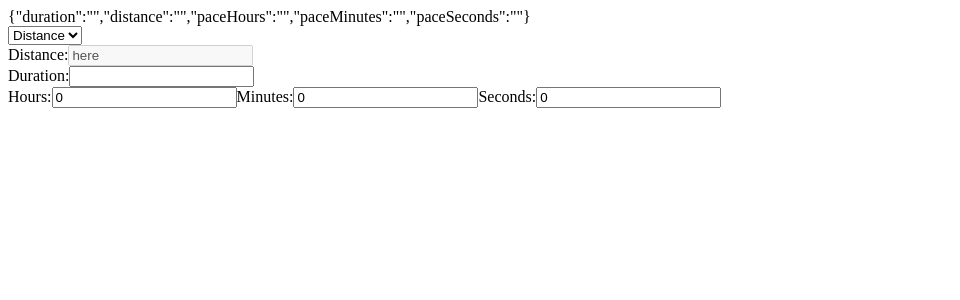
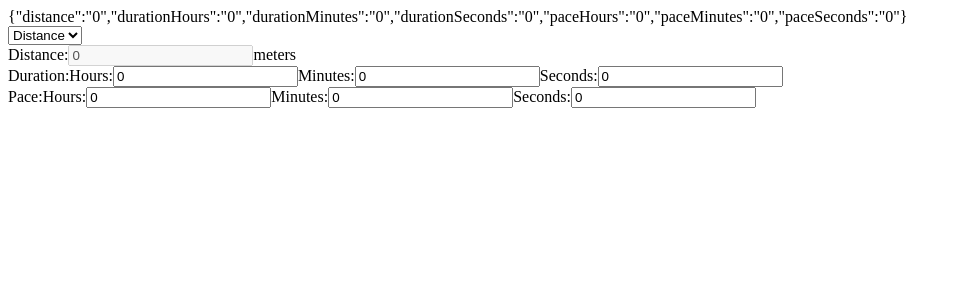
Before and after one commit to lauratpa/pace-calculator, a React (Vite) app: page / in a window 1280 px wide. Shown: the top 300 px of the page, without its empty margins (0-960 px from the left). Built offline with nearby package versions, Linux system fonts and the light colour scheme.

Commit message:
Refactoring duration to use separate input boxes

```diff
--- a/src/App.jsx
+++ b/src/App.jsx
@@ -7,11 +7,13 @@ import useFormFields from "./useFormFields.jsx";
 
 const App = () => {
   const [fields, setFields] = useFormFields({
-    duration: "",
-    distance: "",
-    paceHours: "",
-    paceMinutes: "",
-    paceSeconds: "",
+    distance: "0",
+    durationHours: "0",
+    durationMinutes: "0",
+    durationSeconds: "0",
+    paceHours: "0",
+    paceMinutes: "0",
+    paceSeconds: "0",
   });
 
   const [targetVariable, setTargetVariable] = useState("distance");
--- a/src/DistanceCalculator.jsx
+++ b/src/DistanceCalculator.jsx
@@ -4,22 +4,32 @@ import DurationInput from "./DurationInput.jsx";
 import PaceInput from "./PaceInput.jsx";
 
 const DistanceCalculator = ({ fields, setFields }) => {
-  const [distance, setDistance] = useState("here");
+  const [distance, setDistance] = useState(0);
+  const displayDistance = `${distance.toLocaleString()}`;
 
   useEffect(() => {
     const pace =
       fields.paceHours * 60 + fields.paceMinutes + fields.paceSeconds / 60;
 
-    if (fields.duration > 0 && pace > 0) {
-      setDistance((fields.duration / pace) * 1000);
+    const duration =
+      fields.durationHours * 60 +
+      fields.durationMinutes +
+      fields.durationSeconds / 60;
+
+    if (duration > 0 && pace > 0) {
+      setDistance((duration / pace) * 1000);
     }
   }, [fields, setFields]);
 
   return (
     <div>
-      <DistanceInput value={distance} setValues={setFields} disabled={true} />
+      <DistanceInput
+        value={displayDistance}
+        setValues={setFields}
+        disabled={true}
+      />
       <DurationInput
-        value={fields.duration}
+        value={fields.durationMinutes}
         setValues={setFields}
         disabled={false}
       />
--- a/src/DistanceInput.jsx
+++ b/src/DistanceInput.jsx
@@ -1,21 +1,22 @@
 import React from "react";
-import UseInput from "./useInput.jsx";
+import NumberInput from "./NumberInput.jsx";
 
-const DistanceInput = ({ value, setValues, disabled }) => {
+const DistanceNumberInput = ({ value, setValues, disabled }) => {
   const onChange = (e) => {
     setValues("distance", +e.target.value);
   };
 
   return (
     <div>
-      <UseInput
+      <NumberInput
         label="Distance"
         value={value}
         onChange={onChange}
         disabled={disabled}
       />
+      meters
     </div>
   );
 };
 
-export default DistanceInput;
+export default DistanceNumberInput;
--- a/src/DurationCalculator.jsx
+++ b/src/DurationCalculator.jsx
@@ -3,8 +3,12 @@ import DistanceInput from "./DistanceInput.jsx";
 import DurationInput from "./DurationInput.jsx";
 import PaceInput from "./PaceInput.jsx";
 
-const DistanceCalculator = ({ fields, setFields }) => {
-  const [duration, setDuration] = useState("here");
+const DurationCalculator = ({ fields, setFields }) => {
+  const [duration, setDuration] = useState("0");
+
+  const hours = Math.floor(duration / 60);
+  const minutes = Math.floor(duration - hours * 60);
+  const seconds = (duration - hours * 60 - minutes) * 60;
 
   useEffect(() => {
     const pace =
@@ -32,4 +36,4 @@ const DistanceCalculator = ({ fields, setFields }) => {
   );
 };
 
-export default DistanceCalculator;
+export default DurationCalculator;
--- a/src/DurationInput.jsx
+++ b/src/DurationInput.jsx
@@ -1,19 +1,44 @@
 import React from "react";
-import UseInput from "./useInput.jsx";
+import NumberInput from "./NumberInput.jsx";
 
-const DurationInput = ({ value, setValues, disabled }) => {
-  const onChange = (e) => {
-    setValues("duration", +e.target.value);
+const DurationNumberInput = ({ value, setValues, disabled }) => {
+  const onHoursChange = (e) => {
+    setValues("durationHours", +e.target.value);
+  };
+  const onMinutesChange = (e) => {
+    setValues("durationMinutes", +e.target.value);
+  };
+  const onSecondsChange = (e) => {
+    setValues("durationSeconds", +e.target.value);
   };
 
+  const hours = Math.floor(value / 60);
+  const minutes = Math.floor(value - hours * 60);
+  const seconds = (value - hours * 60 - minutes) * 60;
+
   return (
-    <UseInput
-      label="Duration"
-      value={value}
-      onChange={onChange}
-      disabled={disabled}
-    />
+    <div>
+      Duration:
+      <NumberInput
+        label="Hours"
+        value={hours}
+        onChange={onHoursChange}
+        disabled={disabled}
+      />
+      <NumberInput
+        label="Minutes"
+        value={minutes}
+        onChange={onMinutesChange}
+        disabled={disabled}
+      />
+      <NumberInput
+        label="Seconds"
+        value={seconds}
+        onChange={onSecondsChange}
+        disabled={disabled}
+      />
+    </div>
   );
 };
 
-export default DurationInput;
+export default DurationNumberInput;
--- a/src/useInput.jsx
+++ b/src/NumberInput.jsx
@@ -1,6 +1,6 @@
 import React from "react";
 
-const useInput = ({ label, value, onChange, disabled }) => {
+const NumberInput = ({ label, value, onChange, disabled }) => {
   return (
     <label>
       {label}:
@@ -16,4 +16,4 @@ const useInput = ({ label, value, onChange, disabled }) => {
   );
 };
 
-export default useInput;
+export default NumberInput;
--- a/src/PaceCalculator.jsx
+++ b/src/PaceCalculator.jsx
@@ -4,11 +4,16 @@ import DurationInput from "./DurationInput.jsx";
 import PaceInput from "./PaceInput.jsx";
 
 const PaceCalculator = ({ fields, setFields }) => {
-  const [pace, setPace] = useState("");
+  const [pace, setPace] = useState("0");
 
   useEffect(() => {
-    if (fields.duration > 0 && fields.distance > 0) {
-      setPace(fields.duration / (fields.distance / 1000));
+    const duration =
+      fields.durationHours * 60 +
+      fields.durationMinutes +
+      fields.durationSeconds / 60;
+
+    if (duration > 0 && fields.distance > 0) {
+      setPace(duration / (fields.distance / 1000));
     }
   }, [fields, setFields]);
 
@@ -20,7 +25,7 @@ const PaceCalculator = ({ fields, setFields }) => {
         disabled={false}
       />
       <DurationInput
-        value={fields.duration}
+        value={fields.durationMinutes}
         setValues={setFields}
         disabled={false}
       />
--- a/src/PaceInput.jsx
+++ b/src/PaceInput.jsx
@@ -1,7 +1,7 @@
 import React from "react";
-import UseInput from "./useInput.jsx";
+import NumberInput from "./NumberInput.jsx";
 
-const PaceInput = ({ value, setValues, disabled }) => {
+const PaceNumberInput = ({ value, setValues, disabled }) => {
   const onHoursChange = (e) => {
     setValues("paceHours", +e.target.value);
   };
@@ -18,19 +18,20 @@ const PaceInput = ({ value, setValues, disabled }) => {
 
   return (
     <div>
-      <UseInput
+      Pace:
+      <NumberInput
         label="Hours"
         value={hours}
         onChange={onHoursChange}
         disabled={disabled}
       />
-      <UseInput
+      <NumberInput
         label="Minutes"
         value={minutes}
         onChange={onMinutesChange}
         disabled={disabled}
       />
-      <UseInput
+      <NumberInput
         label="Seconds"
         value={seconds}
         onChange={onSecondsChange}
@@ -40,4 +41,4 @@ const PaceInput = ({ value, setValues, disabled }) => {
   );
 };
 
-export default PaceInput;
+export default PaceNumberInput;
```
